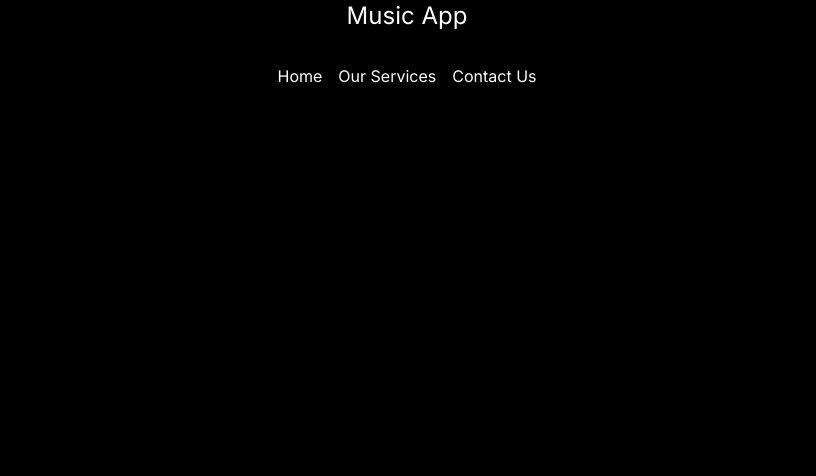
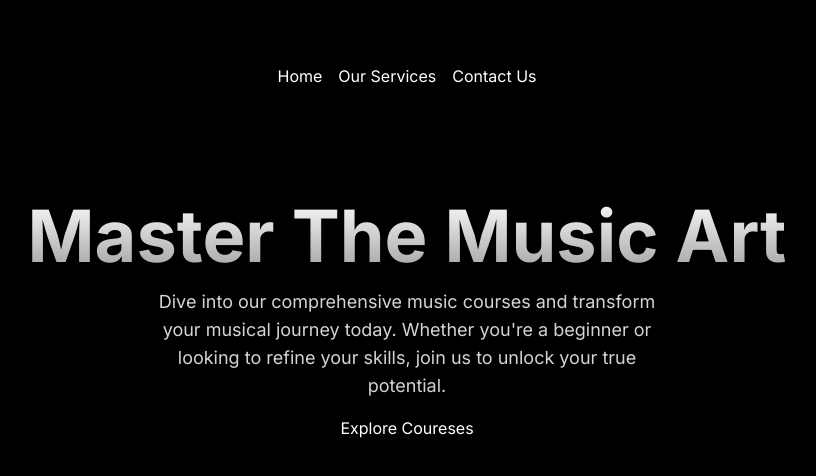
Before and after one commit to dev-shakti/nextjs-music-app, a Next.js app: page / in a window 1280 px wide. Shown: the top 476 px of the page, without its empty margins (233-1049 px from the left). Built offline with nearby package versions, Linux system fonts and the light colour scheme.

Commit message:
add spotlight UI component

```diff
--- /dev/null
+++ b/src/app/components/HeroSection.tsx
@@ -0,0 +1,24 @@
+import Link from "next/link";
+import React from "react";
+
+const HeroSection = () => {
+  return (
+    <section className="h-auto md:h-[40rem] w-full rounded-md flex flex-col items-center justify-center relative overflow-hidden mx-auto py-10 md:py-0">
+      <div className="p-4 relative z-10 w-full text-center">
+        <h1 className="mt-20 md:mt-0 text-4xl md:text-7xl font-bold bg-clip-text text-transparent bg-gradient-to-b from-neutral-50 to-neutral-400">
+          Master The Music Art
+        </h1>
+        <p className="mt-4 font-normal text-base md:text-lg text-neutral-300 max-w-lg mx-auto">
+          Dive into our comprehensive music courses and transform your musical
+          journey today. Whether you're a beginner or looking to refine your
+          skills, join us to unlock your true potential.
+        </p>
+        <div className="mt-4">
+          <Link href={"/courses"}>Explore Coureses</Link>
+        </div>
+      </div>
+    </section>
+  );
+};
+
+export default HeroSection;
--- /dev/null
+++ b/src/app/components/ui/Spotlight.tsx
@@ -0,0 +1,56 @@
+import React from "react";
+import { cn } from "@/utils/cn";
+
+type SpotlightProps = {
+  className?: string;
+  fill?: string;
+};
+
+export const Spotlight = ({ className, fill }: SpotlightProps) => {
+  return (
+    <svg
+      className={cn(
+        "animate-spotlight pointer-events-none absolute z-[1]  h-[169%] w-[138%] lg:w-[84%] opacity-0",
+        className
+      )}
+      xmlns="http://www.w3.org/2000/svg"
+      viewBox="0 0 3787 2842"
+      fill="none"
+    >
+      <g filter="url(#filter)">
+        <ellipse
+          cx="1924.71"
+          cy="273.501"
+          rx="1924.71"
+          ry="273.501"
+          transform="matrix(-0.822377 -0.568943 -0.568943 0.822377 3631.88 2291.09)"
+          fill={fill || "white"}
+          fillOpacity="0.21"
+        ></ellipse>
+      </g>
+      <defs>
+        <filter
+          id="filter"
+          x="0.860352"
+          y="0.838989"
+          width="3785.16"
+          height="2840.26"
+          filterUnits="userSpaceOnUse"
+          colorInterpolationFilters="sRGB"
+        >
+          <feFlood floodOpacity="0" result="BackgroundImageFix"></feFlood>
+          <feBlend
+            mode="normal"
+            in="SourceGraphic"
+            in2="BackgroundImageFix"
+            result="shape"
+          ></feBlend>
+          <feGaussianBlur
+            stdDeviation="151"
+            result="effect1_foregroundBlur_1065_8"
+          ></feGaussianBlur>
+        </filter>
+      </defs>
+    </svg>
+  );
+};
--- a/src/app/page.tsx
+++ b/src/app/page.tsx
@@ -1,7 +1,9 @@
+import HeroSection from "./components/HeroSection";
+
 export default function Home() {
   return (
     <main className="min-h-screen bg-black/[0.95] antialiased bg-grid-white/[0.2]">
-      <h1 className="text-center text-2xl">Music App</h1>
+      <HeroSection/>
     </main>
   );
 }
```
